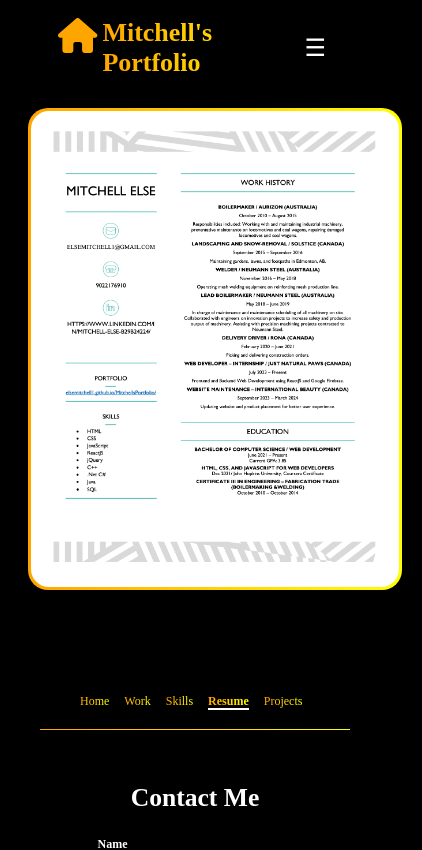
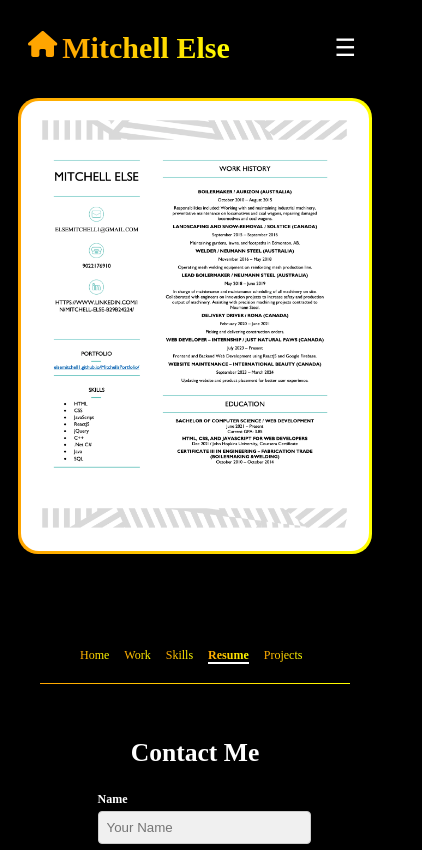
Before and after one commit to elsemitchell1/Mitchells-Angular-Portfolio, an Angular app: page /resume in a window 390 px wide. Shown: the top 850 px of the page, 422 px wide, since content can reach past the window. Built offline with nearby package versions, Linux system fonts and the light colour scheme.

Commit message:
css fixes

```diff
--- a/src/app/components/hero/hero.component.css
+++ b/src/app/components/hero/hero.component.css
@@ -3,7 +3,7 @@
     display: flex;
     justify-content: center;
     align-items: center;
-    padding: 50px 20px;
+    padding: 20px;
     color: white;
 }
 
@@ -30,11 +30,11 @@
     font-size: 1.25rem;
     font-weight: 600;
     margin-top: 20px;
-    position: relative;
 }
 
 /* Typing bar animation */
 .typing-bar {
+    z-index: 1;
     display: inline-block;
     margin: auto auto -5px auto;
     width: 2px;
@@ -60,7 +60,7 @@
 /* Image container */
 .hero-image {
     width: 320px;
-    height: 320px;
+    height: 300px;
     display: flex;
     justify-content: center;
     align-items: center;
--- a/src/app/components/navbar/navbar.component.css
+++ b/src/app/components/navbar/navbar.component.css
@@ -83,13 +83,20 @@ a.active{
 
 .mobile-menu.active {
     display: block;
+    z-index: 20;
 }
 
 /* Media Query for mobile devices */
 @media (max-width: 1080px) {
+    .navbar{
+        padding: 0 20px;
+    }
+    .navlogo fa-icon {
+        font-size: 26px;
+    }
     .navlogo h1{
       color: white;
-      font-size: 26px;
+      font-size: 30px;
       margin:auto;
     }
 
--- a/src/app/components/navbar/navbar.component.html
+++ b/src/app/components/navbar/navbar.component.html
@@ -2,7 +2,7 @@
     <div class="navcontainer">
         <div class="navlogo">
             <fa-icon [icon]="faHome"></fa-icon>
-            <h1 class="gradient-text">Mitchell's Portfolio</h1>
+            <h1 class="gradient-text">Mitchell Else</h1>
         </div>
         <div class="navbuttons">
             <a class="gradient-text" routerLink="/" routerLinkActive="active" [routerLinkActiveOptions]="{ exact: true }">Home</a>
--- a/src/app/pages/projects/projects.component.css
+++ b/src/app/pages/projects/projects.component.css
@@ -20,5 +20,5 @@ h1 {
     justify-content: center;
     max-width: 1024px;
     gap: 20px;
-    margin: 20px;
+    margin: 20px auto;
 }
--- a/src/app/pages/resume/resume.component.css
+++ b/src/app/pages/resume/resume.component.css
@@ -3,10 +3,11 @@
     justify-content: center;
     justify-items: center;
     width: 100%;
-    padding: 20px;
+    margin: auto;
 }
 
 .resume-inner {
+    margin: 10px;
     display: flex;
     padding: 3px;
     background: linear-gradient(to right, #FFA500, #FFFF00);
```
